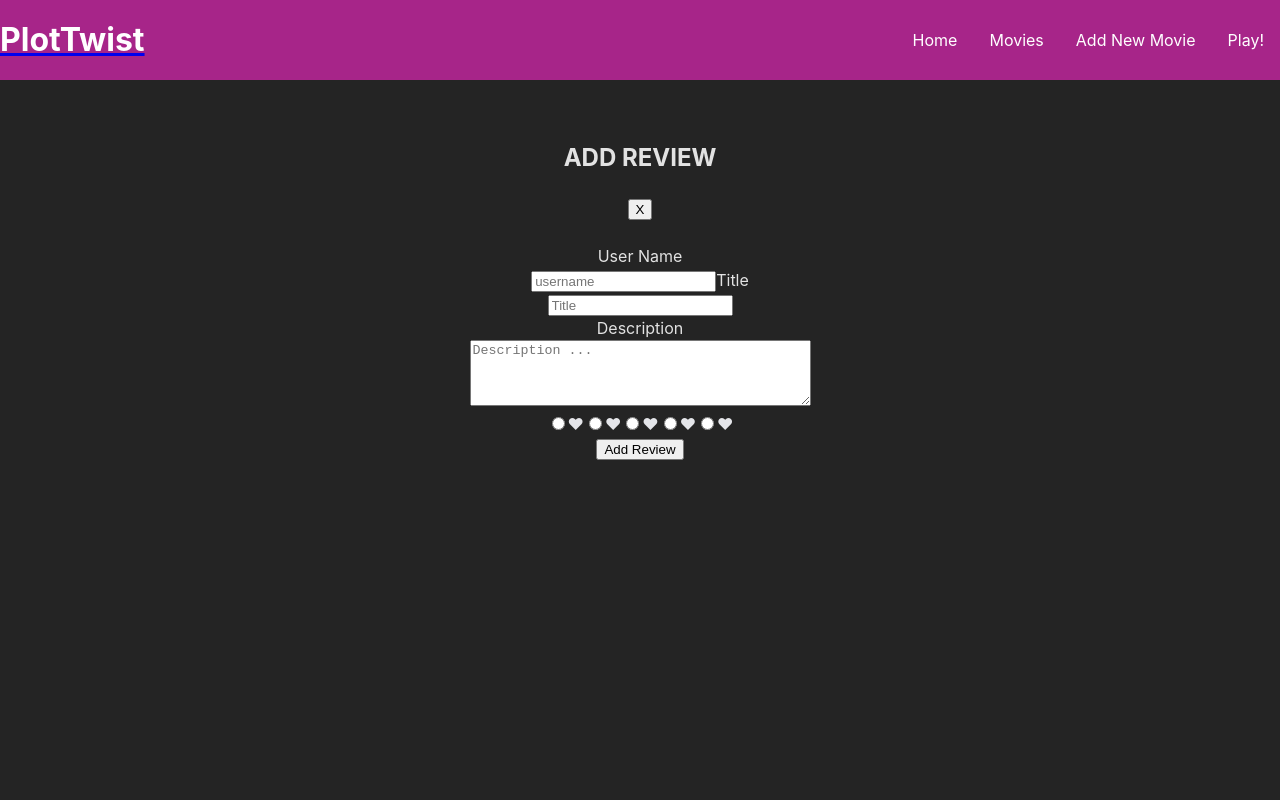
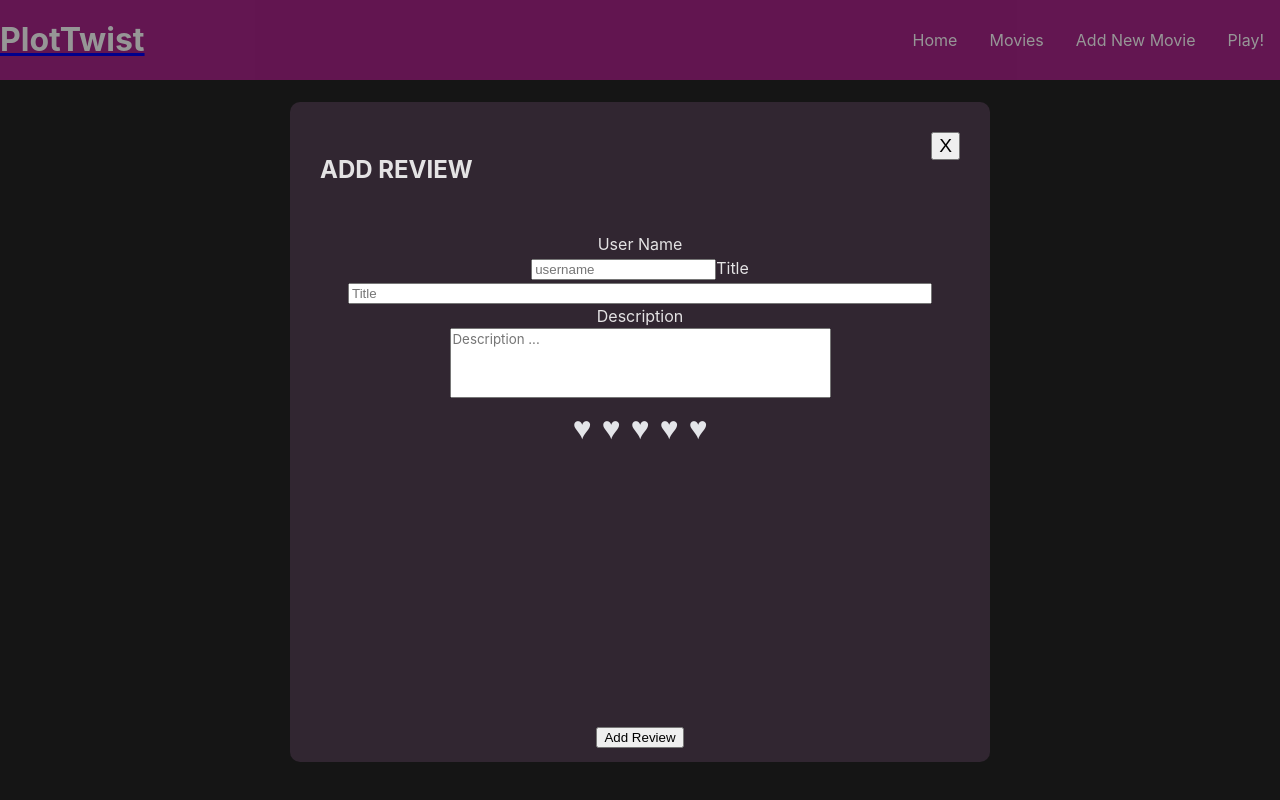
Before and after one commit to marianaGOD/PROJECTMOD2-FE, a React (Vite) app: page /add-review/1 in a window 1280 px wide. Shown: the top 800 px of the page. Built offline with nearby package versions, Linux system fonts and the light colour scheme.

Commit message:
css page fix

```diff
--- a/src/App.css
+++ b/src/App.css
@@ -87,3 +87,91 @@ body {
 .detail-container img {
   height: 600px;
 }
+
+.popup {
+  position: fixed;
+  left: 0;
+  top: 0;
+  width: 100%;
+  height: 100%;
+  background-color: rgba(0, 0, 0, 0.411);
+}
+.inside-popup {
+  display: block;
+  overflow: hidden;
+  width: 50%;
+  height: 75%;
+  background-color: #312631;
+  margin-left: auto;
+  margin-right: auto;
+  margin-top: 8%;
+  padding: 30px 30px;
+  border-radius: 10px;
+}
+.inside-popup > form {
+  height: 100%;
+}
+.popup-header {
+  display: flex;
+  justify-content: space-between;
+  align-items: start;
+}
+.popup-header button {
+  font-size: 1.2rem;
+}
+.popup-form-container {
+  height: 90%;
+  display: flex;
+  flex-direction: column;
+  justify-content: space-evenly;
+}
+.popup-form-container div:last-of-type {
+  margin-top: auto;
+}
+.popup-title-input {
+  width: 50%;
+}
+.popup-title-input > input {
+  width: 90%;
+}
+.inline-container textarea {
+  resize: none;
+  font-family: Inter, system-ui, Avenir, Helvetica, Arial, sans-serif;
+  /* width: 300px; */
+}
+.popup-submit-btn-container {
+  display: flex;
+  justify-content: center;
+}
+
+#star-rating { font-family: sans-serif;
+  text-align: center;
+}
+
+input[type="radio"] {
+  display: none;
+}
+.star {
+  cursor: pointer;
+  font-size: 2rem;
+  margin: 5px;
+}
+
+.swiper {
+  width: 100%;
+  padding-top: 50px;
+  padding-bottom: 50px;
+}
+
+.swiper-slide {
+  background-position: center;
+  background-size: cover;
+  width: 300px;
+  height: 300px;
+  padding-bottom: 10px;
+}
+
+.swiper-slide img {
+  display: block;
+  width: 100%;
+}
```
